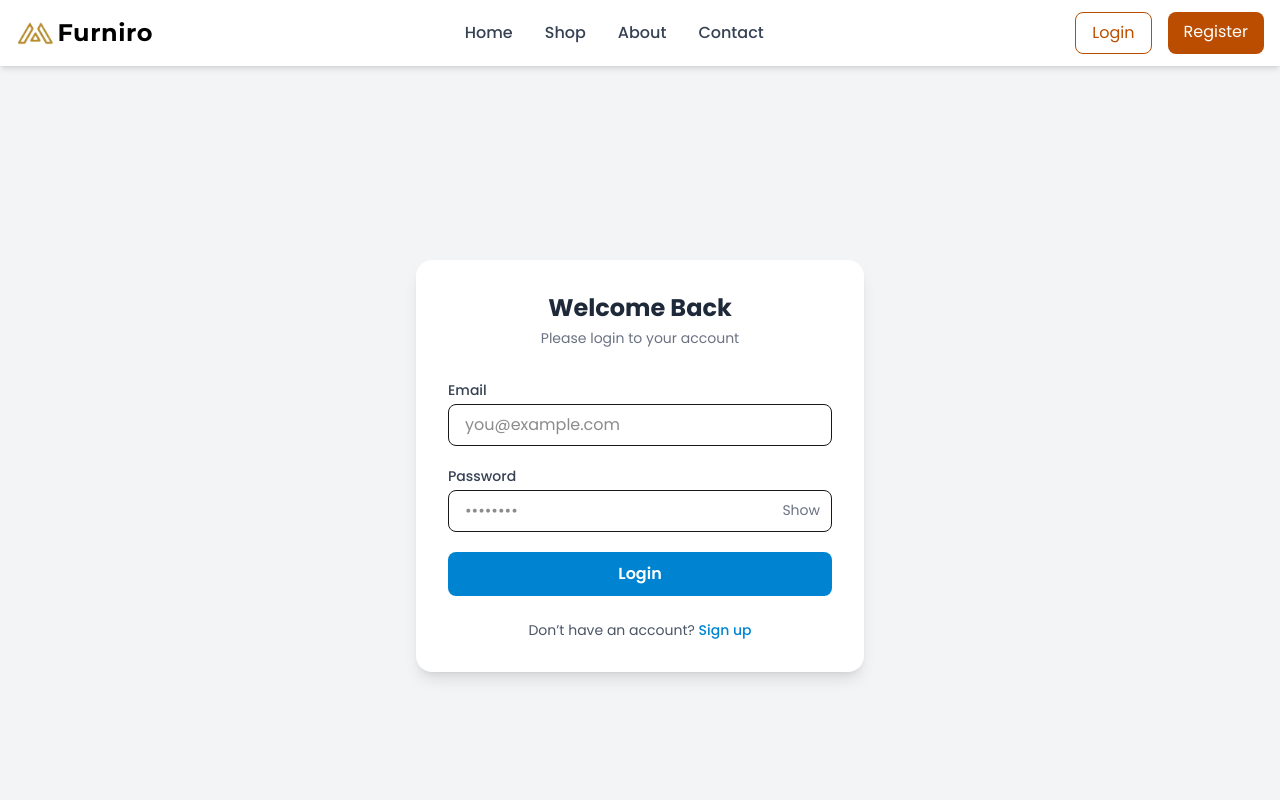
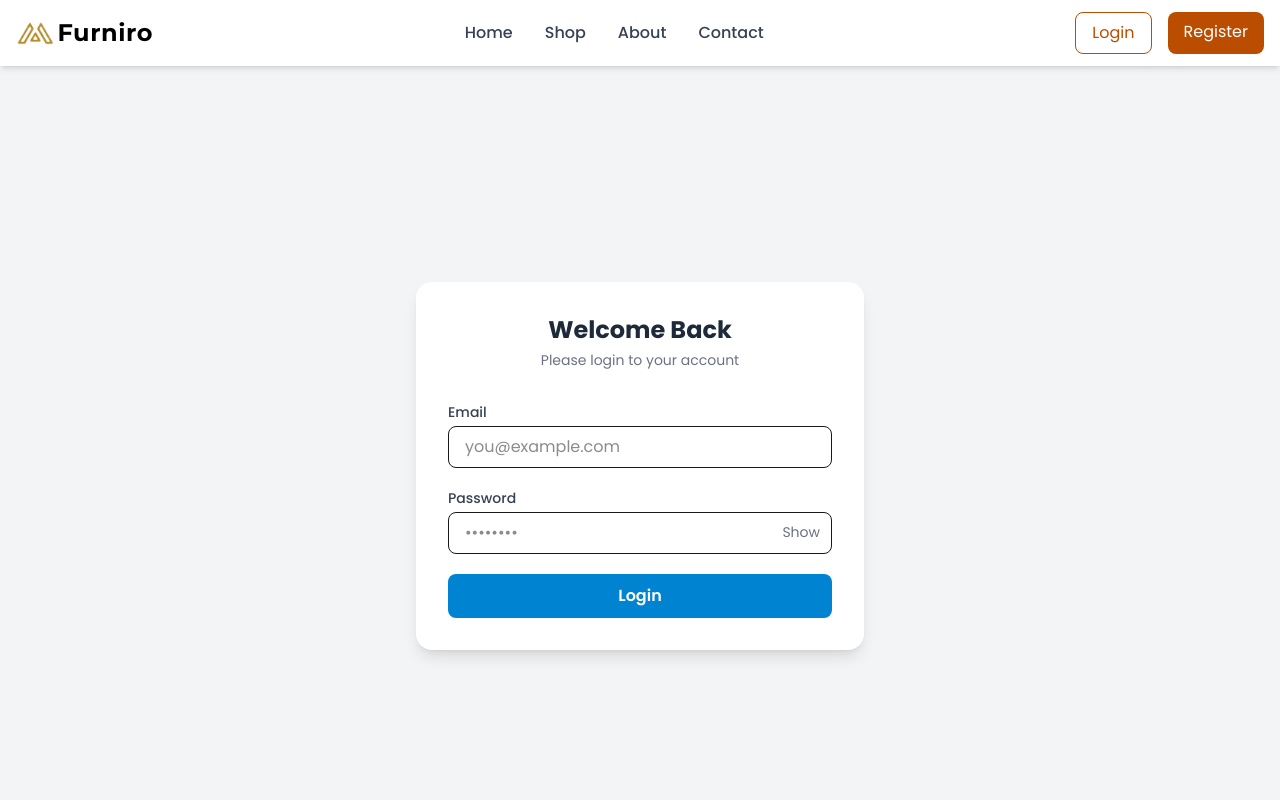
Before and after one commit to touhidtamim/Furniro, a React (Vite) app: page /login in a window 1280 px wide. Shown: the top 800 px of the page. Built offline with nearby package versions, Linux system fonts and the light colour scheme.

Commit message:
working on footer

```diff
--- a/src/Pages/login/Login.jsx
+++ b/src/Pages/login/Login.jsx
@@ -57,17 +57,6 @@ const Login = () => {
             Login
           </button>
         </form>
-
-        {/* Footer */}
-        <p className="text-center text-sm text-gray-600 mt-6">
-          Don’t have an account?{" "}
-          <a
-            href="register"
-            className="text-sky-600 hover:underline font-medium"
-          >
-            Sign up
-          </a>
-        </p>
       </div>
     </div>
   );
```
